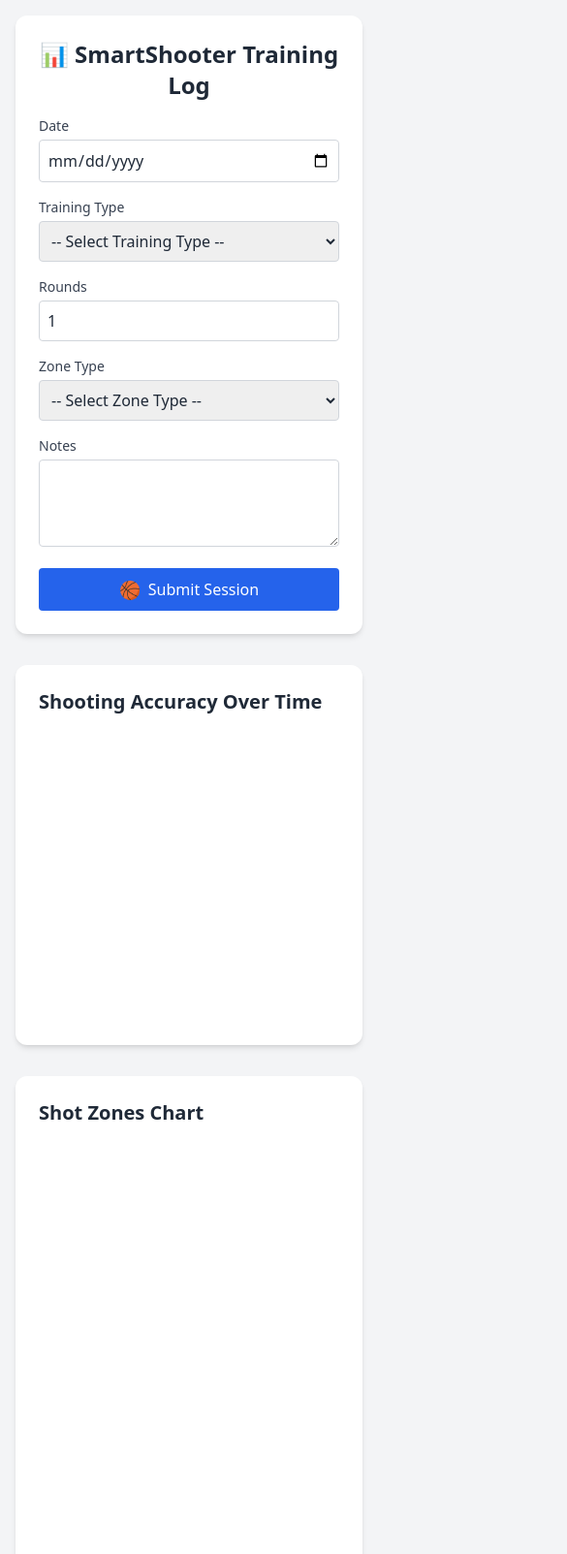
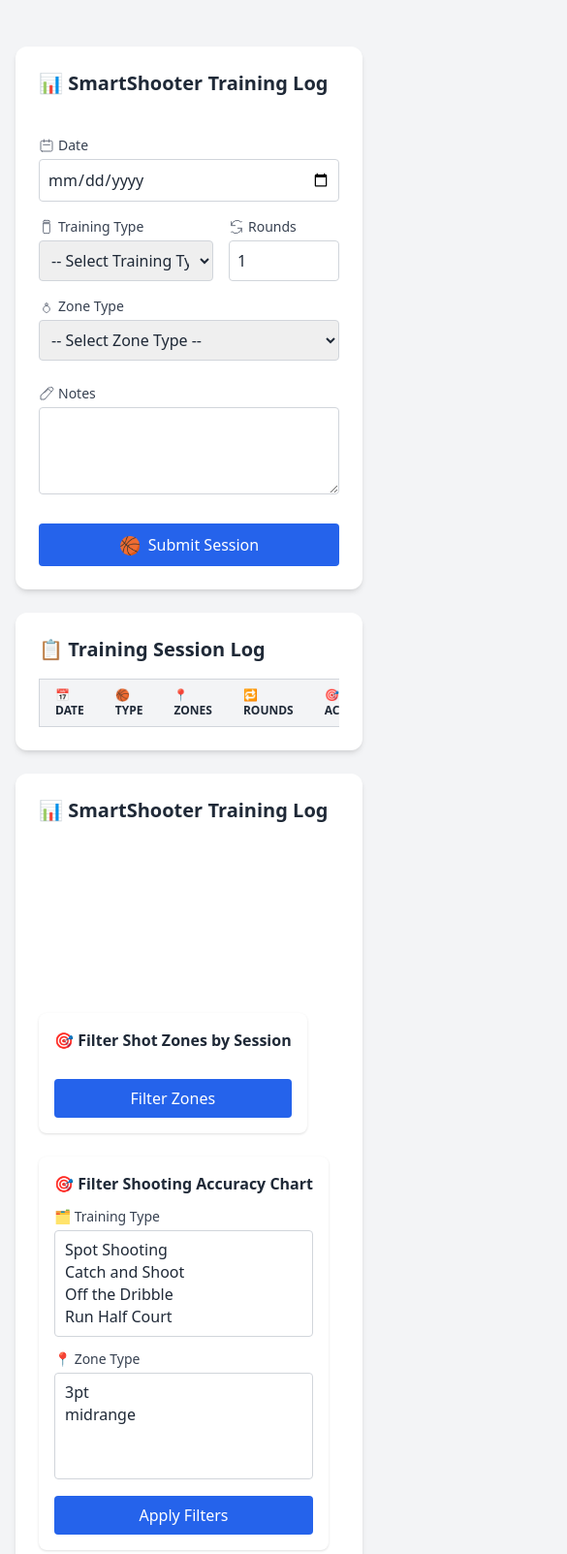
Before and after one commit to romahawk/SmartsShooter, a plain HTML site: page public/index.html in a window 390 px wide. Shown: the top 1603 px of the page at 97% size, 585 px wide, since content can reach past the window. Drawn offline with nearby package versions, Linux system fonts and the light colour scheme; no server answers.

Commit message:
Restructure dashboard into 2x2 grid layout with responsive polish
- Refactored dashboard layout into 2 rows × 2 columns using Tailwind CSS grid
- Row 1:
  • 📊 SmartShooter Training Log (form)
  • 📊 SmartShooter Training Log (accuracy chart + filters)
- Row 2:
  • 📋 Training Session Log (table)
  • 🔥 Hot Zones chart (court with overlay)
- Unified card padding, rounded corners, shadows, and heading styles
- Improved responsiveness using grid-cols-1 and lg:grid-cols-2
- Organized filters into compact responsive blocks under chart section
- Updated section titles for clarity and hierarchy

```diff
--- a/public/index.html
+++ b/public/index.html
@@ -9,21 +9,43 @@
 </head>
 
 <body class="bg-gray-100 text-gray-800 font-sans p-4">
+  <!-- 🧱 GRID: 2 rows × 2 columns -->
+  <div class="grid grid-cols-1 lg:grid-cols-2 gap-6 max-w-7xl mx-auto mt-8">
 
-  <div class="max-w-3xl mx-auto bg-white p-6 rounded-xl shadow-md">
-    <h1 class="text-2xl font-bold mb-4 text-center">📊 SmartShooter Training Log</h1>
-
-    <form id="logForm" class="space-y-4">
+    <!-- 📊 Left: SmartShooter Training Log (Form) -->
+    <div class="bg-white p-6 rounded-xl shadow-md flex flex-col">
+      <h2 class="text-xl font-semibold mb-4 flex items-center gap-2">📊 SmartShooter Training Log</h2>
+      <!-- Include your actual logForm here -->
+      <form id="logForm" class="space-y-6">
         <input type="hidden" id="sessionId" />
 
-      <div class="grid grid-cols-1 md:grid-cols-3 gap-4">
-        <div>
-          <label for="date" class="block text-sm font-medium text-gray-700">Date</label>
+        <!-- Row: Date, Training Type, Rounds, Zone Type -->
+        <div class="flex flex-wrap md:flex-nowrap gap-4">
+          <!-- Date -->
+          <div class="flex-1 min-w-[150px]">
+            <label for="date" class="block text-sm font-medium text-gray-700 flex items-center gap-1">
+              <!-- Calendar icon -->
+              <svg class="w-4 h-4 text-gray-500" fill="none" stroke="currentColor" stroke-width="1.5"
+                viewBox="0 0 24 24">
+                <path stroke-linecap="round" stroke-linejoin="round"
+                  d="M8 7V3m8 4V3m-9 8h10M5 21h14a2 2 0 002-2V7a2 2 0 00-2-2H5a2 2 0 00-2 2v12a2 2 0 002 2z" />
+              </svg>
+              Date
+            </label>
             <input type="date" id="date" class="w-full mt-1 border border-gray-300 p-2 rounded" required />
           </div>
 
-        <div>
-          <label for="trainingType" class="block text-sm font-medium text-gray-700">Training Type</label>
+          <!-- Training Type -->
+          <div class="flex-1 min-w-[180px]">
+            <label for="trainingType" class="block text-sm font-medium text-gray-700 flex items-center gap-1">
+              <!-- Clipboard icon -->
+              <svg class="w-4 h-4 text-gray-500" fill="none" stroke="currentColor" stroke-width="1.5"
+                viewBox="0 0 24 24">
+                <path stroke-linecap="round" stroke-linejoin="round"
+                  d="M9 2h6a2 2 0 012 2v1H7V4a2 2 0 012-2zM7 7h10v13a2 2 0 01-2 2H9a2 2 0 01-2-2V7z" />
+              </svg>
+              Training Type
+            </label>
             <select id="trainingType" class="w-full mt-1 border border-gray-300 p-2 rounded" required>
               <option value="">-- Select Training Type --</option>
               <option value="Spot Shooting">Spot Shooting</option>
@@ -33,15 +55,32 @@
             </select>
           </div>
 
-        <div>
-          <label for="roundCount" class="block text-sm font-medium text-gray-700">Rounds</label>
+          <!-- Rounds -->
+          <div class="flex-1 min-w-[100px]">
+            <label for="roundCount" class="block text-sm font-medium text-gray-700 flex items-center gap-1">
+              <!-- Repeat icon -->
+              <svg class="w-4 h-4 text-gray-500" fill="none" stroke="currentColor" stroke-width="1.5"
+                viewBox="0 0 24 24">
+                <path stroke-linecap="round" stroke-linejoin="round"
+                  d="M4 4v6h6M20 20v-6h-6M4 10a9 9 0 0115.3-5.3L20 4M20 14a9 9 0 01-15.3 5.3L4 20" />
+              </svg>
+              Rounds
+            </label>
             <input type="number" id="roundCount" min="1" max="10" value="1"
-            class="w-full mt-1 border border-gray-300 p-2 rounded" required>
+              class="w-full mt-1 border border-gray-300 p-2 rounded" required />
           </div>
 
-
-        <div>
-          <label for="zoneType" class="block text-sm font-medium text-gray-700">Zone Type</label>
+          <!-- Zone Type -->
+          <div class="flex-1 min-w-[160px]">
+            <label for="zoneType" class="block text-sm font-medium text-gray-700 flex items-center gap-1">
+              <!-- Location marker icon -->
+              <svg class="w-4 h-4 text-gray-500" fill="none" stroke="currentColor" stroke-width="1.5"
+                viewBox="0 0 24 24">
+                <path stroke-linecap="round" stroke-linejoin="round"
+                  d="M12 11c1.1046 0 2-.8954 2-2s-.8954-2-2-2-2 .8954-2 2 .8954 2 2 2zm0 0c-2.5 0-5 2.239-5 5.5C7 19.985 12 22 12 22s5-2.015 5-5.5c0-3.261-2.5-5.5-5-5.5z" />
+              </svg>
+              Zone Type
+            </label>
             <select id="zoneType" class="w-full mt-1 border border-gray-300 p-2 rounded" required>
               <option value="">-- Select Zone Type --</option>
               <option value="3pt">3pt</option>
@@ -50,38 +89,33 @@
           </div>
         </div>
 
+        <!-- Zone Inputs -->
         <div id="zoneInputs" class="mt-6 space-y-4"></div>
 
+        <!-- Notes -->
         <div>
-        <label for="notes" class="block text-sm font-medium text-gray-700">Notes</label>
+          <label for="notes" class="block text-sm font-medium text-gray-700 flex items-center gap-1">
+            <!-- Pencil icon -->
+            <svg class="w-4 h-4 text-gray-500" fill="none" stroke="currentColor" stroke-width="1.5" viewBox="0 0 24 24">
+              <path stroke-linecap="round" stroke-linejoin="round"
+                d="M15.232 5.232l3.536 3.536M9 11l6-6m2.121-2.121a3 3 0 114.243 4.243L9 21H3v-6l12.121-12.121z" />
+            </svg>
+            Notes
+          </label>
           <textarea id="notes" rows="3" class="w-full mt-1 border border-gray-300 p-2 rounded"></textarea>
         </div>
 
+        <!-- Submit -->
         <button type="submit"
           class="w-full bg-blue-600 text-white py-2 rounded hover:bg-blue-700 font-medium flex items-center justify-center gap-2">
           <span class="text-lg">🏀</span> <span>Submit Session</span>
         </button>
       </form>
-
-
-  </div>
-  <!-- Shooting Accuracy Over Time -->
-  <div class="max-w-3xl mx-auto mt-8 bg-white p-6 rounded-xl shadow-md">
-    <h2 class="text-xl font-semibold mb-4">Shooting Accuracy Over Time</h2>
-    <canvas id="progressChart" width="600" height="300"></canvas>
     </div>
 
-  <div class="max-w-3xl mx-auto mt-8 bg-white p-6 rounded-xl shadow-md">
-    <h2 class="text-xl font-semibold mb-4">Shot Zones Chart</h2>
-    <div id="zoneChart" class="w-full" style="height: 538px;"></div>
-  </div>
-  <!-- Filter Accuracy Chart -->
-
-
-
-  <!-- Training Session Log -->
-<div class="max-w-3xl mx-auto mt-8 bg-white p-6 rounded-xl shadow-md">
-  <h2 class="text-xl font-semibold mb-4">📋 Training Session Log</h2>
+    <!-- 📋 Left: Training Session Log (Table) -->
+    <div class="bg-white p-6 rounded-xl shadow-md flex flex-col">
+      <h2 class="text-xl font-semibold mb-4 flex items-center gap-2">📋 Training Session Log</h2>
       <div class="overflow-x-auto">
         <table class="min-w-full text-sm text-left border border-gray-300">
           <thead class="bg-gray-100 text-xs uppercase font-bold">
@@ -100,6 +134,75 @@
       </div>
     </div>
 
+    <!-- 📊 Right: SmartShooter Training Log (Chart + Filters) -->
+    <div class="bg-white p-6 rounded-xl shadow-md flex flex-col">
+      <h2 class="text-xl font-semibold mb-4 flex items-center gap-2">📊 SmartShooter Training Log</h2>
+
+      <!-- Accuracy Over Time Chart -->
+      <div class="flex-1">
+        <canvas id="progressChart" class="w-full h-full"></canvas>
+      </div>
+
+      <!-- Filters -->
+      <div class="mt-6 flex flex-col md:flex-row gap-6 items-start">
+
+        <!-- Filter Shot Zones by Session -->
+        <div class="flex-1 bg-white p-4 rounded-lg shadow flex flex-col">
+          <h3 class="text-base font-semibold mb-3 flex items-center gap-2">🎯 Filter Shot Zones by Session</h3>
+          <div id="sessionCheckboxList" class="space-y-1 text-sm"></div>
+          <button id="applyZoneFilter"
+            class="mt-4 px-4 py-2 bg-blue-600 text-white rounded hover:bg-blue-700 w-full md:w-auto">
+            Filter Zones
+          </button>
+        </div>
+
+        <!-- Filter Accuracy Chart -->
+        <div class="flex-1 bg-white p-4 rounded-lg shadow flex flex-col">
+          <h3 class="text-base font-semibold mb-3 flex items-center gap-2">🎯 Filter Shooting Accuracy Chart</h3>
+          <div class="grid grid-cols-1 sm:grid-cols-2 gap-3">
+            <!-- Training Type -->
+            <div>
+              <label for="trainingTypeFilter" class="text-sm font-medium text-gray-700 flex items-center gap-1 mb-1">🗂️
+                Training Type</label>
+              <select id="trainingTypeFilter" class="w-full border border-gray-300 p-2 rounded" multiple>
+                <option value="Spot Shooting">Spot Shooting</option>
+                <option value="Catch and Shoot">Catch and Shoot</option>
+                <option value="Off the Dribble">Off the Dribble</option>
+                <option value="Run Half Court">Run Half Court</option>
+              </select>
+            </div>
+
+            <!-- Zone Type -->
+            <div>
+              <label for="zoneTypeFilter" class="text-sm font-medium text-gray-700 flex items-center gap-1 mb-1">📍 Zone
+                Type</label>
+              <select id="zoneTypeFilter" class="w-full border border-gray-300 p-2 rounded" multiple>
+                <option value="3pt">3pt</option>
+                <option value="midrange">midrange</option>
+              </select>
+            </div>
+          </div>
+          <button id="applyChartFilter"
+            class="mt-4 px-4 py-2 bg-blue-600 text-white rounded hover:bg-blue-700 w-full md:w-auto">
+            Apply Filters
+          </button>
+        </div>
+      </div>
+    </div>
+
+    <!-- 🔥 Right: Hot Zones Chart -->
+    <div class="bg-white p-6 rounded-xl shadow-md flex flex-col">
+      <h2 class="text-xl font-semibold mb-4 flex items-center gap-2">🔥 Hot Zones</h2>
+      <div class="flex-1 flex justify-center items-center overflow-x-auto">
+        <div id="zoneChart" class="relative w-full max-w-[600px] aspect-[3/2]">
+          <!-- Shot zone chart image and overlays -->
+        </div>
+      </div>
+    </div>
+  </div>
+
+
+  <!-- ✏️ Edit Modal -->
   <div id="editModal" class="fixed inset-0 z-50 hidden items-center justify-center bg-black bg-opacity-50">
     <div class="bg-white rounded-lg w-full max-w-3xl p-6 shadow-lg relative">
       <h2 class="text-xl font-semibold mb-4">✏️ Edit Training Session</h2>
@@ -156,9 +259,9 @@
           </button>
         </div>
       </form>
-
     </div>
   </div>
+
 
   <script src="https://cdn.jsdelivr.net/npm/chart.js"></script>
   <script src="https://cdn.jsdelivr.net/npm/konva@9/konva.min.js"></script>
@@ -265,7 +368,6 @@
     });
   </script>
 
-
   <script type="module">
     import { renderZonesChart } from './ui-render.js';
 
@@ -296,15 +398,6 @@
     });
   </script>
 
-  <!-- Shot Zone Filter UI -->
-  <div class="max-w-3xl mx-auto mt-8 bg-white p-6 rounded-xl shadow-md">
-    <h2 class="text-xl font-semibold mb-4">🎯 Filter Shot Zones by Session</h2>
-    <div id="sessionCheckboxList" class="space-y-1 text-sm"></div>
-    <button id="applyZoneFilter" class="mt-4 px-4 py-2 bg-blue-600 text-white rounded hover:bg-blue-700">
-      Filter Zones
-    </button>
-  </div>
-
   <!-- 📊 Filter Accuracy Chart -->
   <script type="module">
     import { renderProgressChartFromSessions } from './progress-chart.js';
@@ -328,30 +421,7 @@
     });
   </script>
 
-  <div class="max-w-3xl mx-auto mt-6 bg-white p-6 rounded-xl shadow-md">
-    <h2 class="text-lg font-semibold mb-4">🎯 Filter Shooting Accuracy Chart</h2>
-    <div class="grid grid-cols-1 md:grid-cols-2 gap-4">
-      <div>
-        <label class="block text-sm font-medium text-gray-700">Training Type</label>
-        <select id="trainingTypeFilter" class="w-full border border-gray-300 p-2 rounded" multiple>
-          <option value="Spot Shooting">Spot Shooting</option>
-          <option value="Catch and Shoot">Catch and Shoot</option>
-          <option value="Off the Dribble">Off the Dribble</option>
-          <option value="Run Half Court">Run Half Court</option>
-        </select>
-      </div>
-      <div>
-        <label class="block text-sm font-medium text-gray-700">Zone Type</label>
-        <select id="zoneTypeFilter" class="w-full border border-gray-300 p-2 rounded" multiple>
-          <option value="3pt">3pt</option>
-          <option value="midrange">midrange</option>
-        </select>
-      </div>
-    </div>
-    <button id="applyChartFilter" class="mt-4 px-4 py-2 bg-blue-600 text-white rounded hover:bg-blue-700">
-      Apply Filters
-    </button>
-  </div>
+
 </body>
 
 </html>
```
Lines whose indentation alone changed are shown as unchanged.
